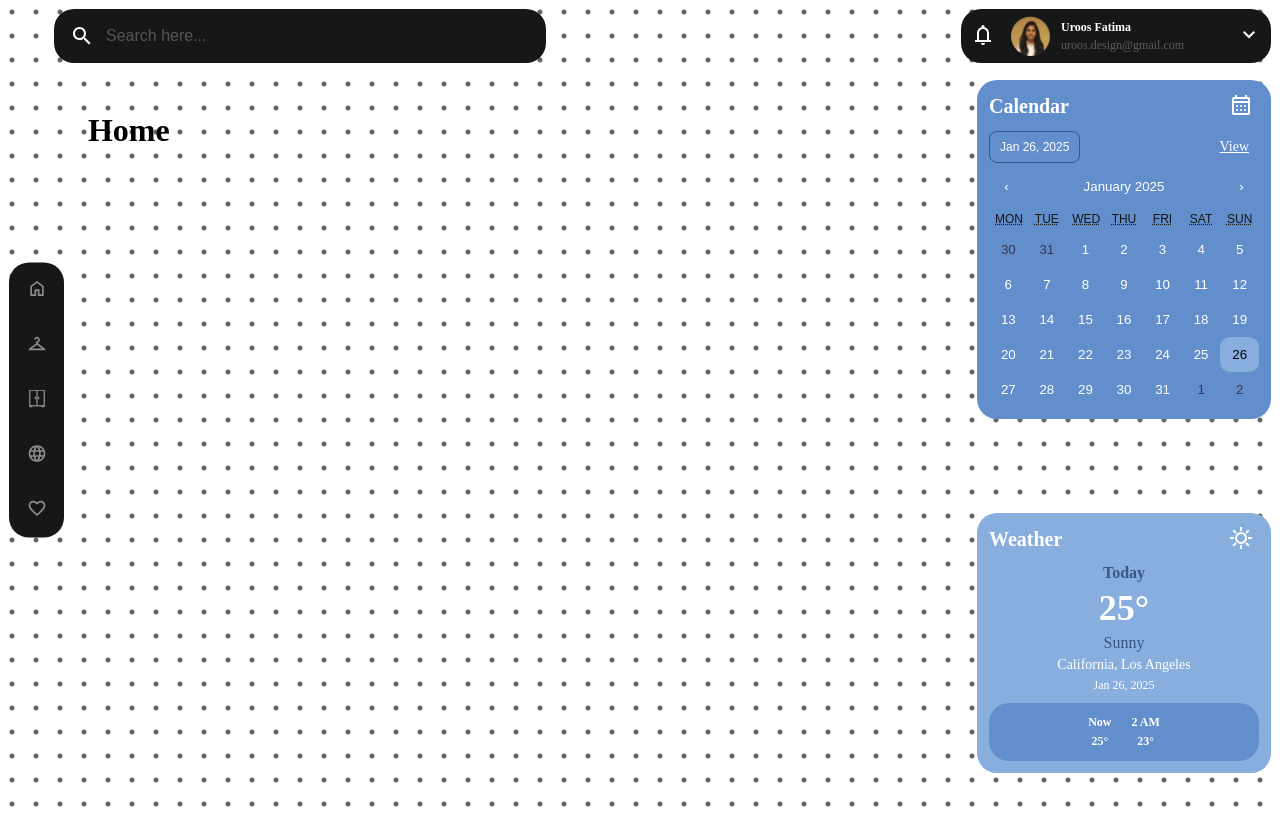
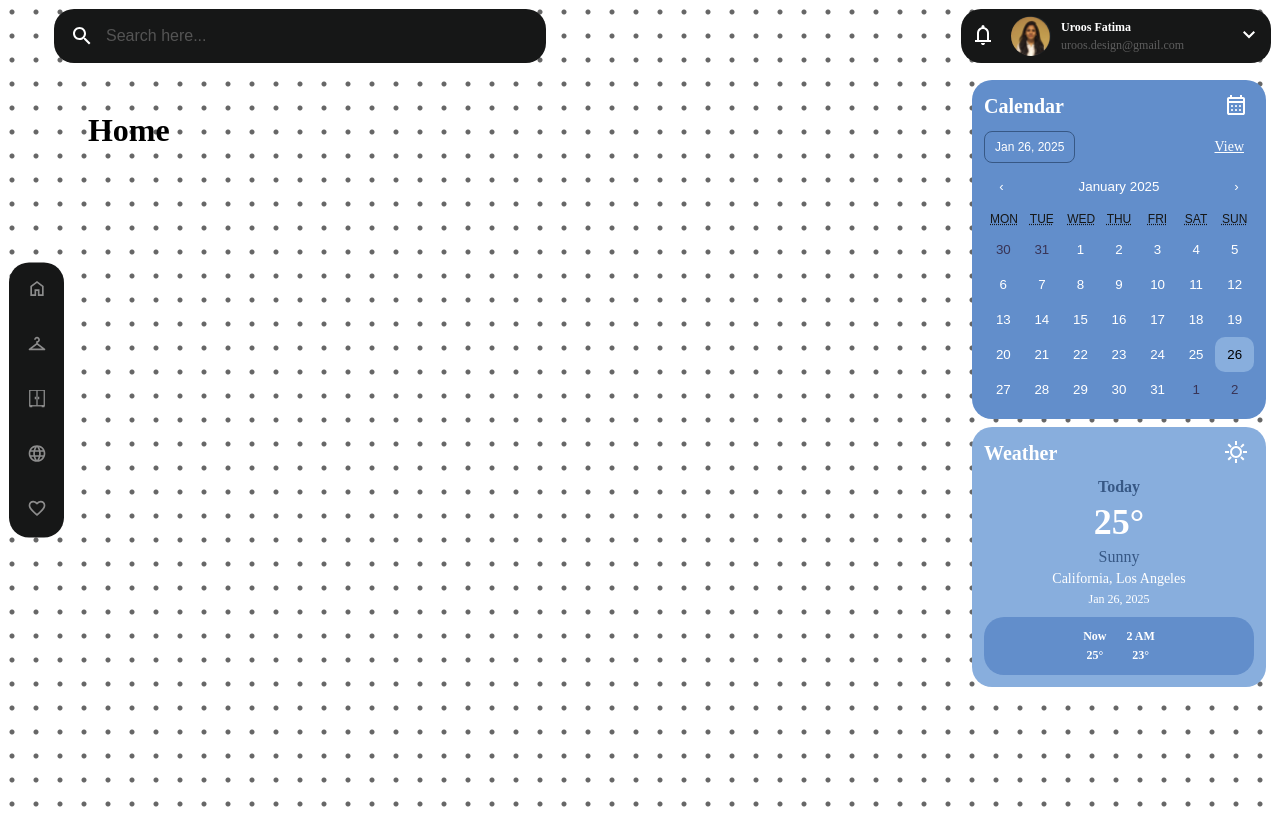
Before and after one commit to Katya-Rotar/my-wardrobe, a Next.js app in the folder frontend/: page / in a window 1280 px wide. Built offline with nearby package versions, Linux system fonts and the light colour scheme.

Commit message:
refactor(frontend): combined the calendar and weather widgets into one container with scrolling

```diff
--- a/frontend/app/globals.css
+++ b/frontend/app/globals.css
@@ -36,20 +36,29 @@ body {
   z-index: 1;
 }
 
-.grid-customCalendar {
+.grid-calendarWeather {
   grid-column: 17 / 22;
-  grid-row: 2 / 4; /* Займає 2 ряди */
+  grid-row: 2 / 10;
   justify-self: end;
   position: fixed;
-  top: 80px; /* Відступ зверху */
+  top: 80px;
+  display: flex;
+  flex-direction: column;
+  align-items: flex-end;
+  gap: 8px;
+  max-height: calc(100vh - 100px);
+  overflow-y: auto;
+  padding-right: 5px;
 }
 
-.grid-weatherWidget {
-  grid-column: 17 / 22;
-  grid-row: 8 / 10; /* Займає 2 ряди */
-  justify-self: end;
-  position: fixed;
-  top: 513px; /* Відступ зверху */
+.grid-calendarWeather .customCalendar {
+  flex: 1;
+  min-height: 280px;
+}
+
+.grid-calendarWeather .weatherWidget {
+  flex: 1;
+  min-height: 180px;
 }
 
 .grid-searchBar {
@@ -58,6 +67,7 @@ body {
   justify-self: left;
   position: fixed;
   left: 54px;
+  top: 9px;
 }
 
 .grid-children {
@@ -67,3 +77,9 @@ body {
   margin-right: 38px;
   overflow: auto;
 }
+
+@media (max-width: 600px) {
+  .grid-searchBar {
+    left: 8px;
+  }
+}
--- a/frontend/app/layout.js
+++ b/frontend/app/layout.js
@@ -16,10 +16,8 @@ export default function RootLayout({ children }) {
           <div className="grid-userProfile">
             <UserProfile />
           </div>
-          <div className="grid-customCalendar">
+          <div className="grid-calendarWeather">
             <CustomCalendar />
-          </div>
-          <div className="grid-weatherWidget">
             <WeatherWidget />
           </div>
           <div className="grid-searchBar">
```
